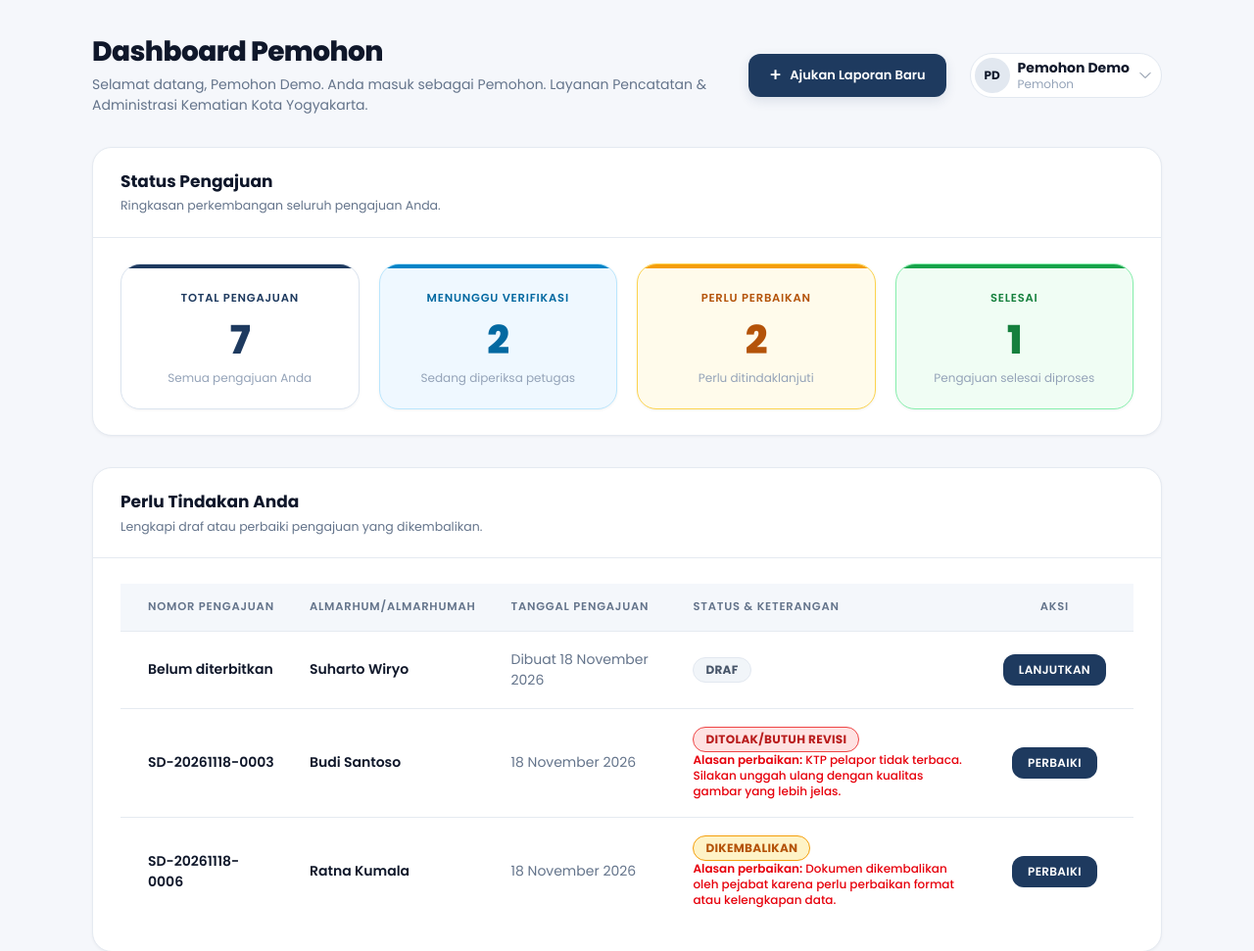
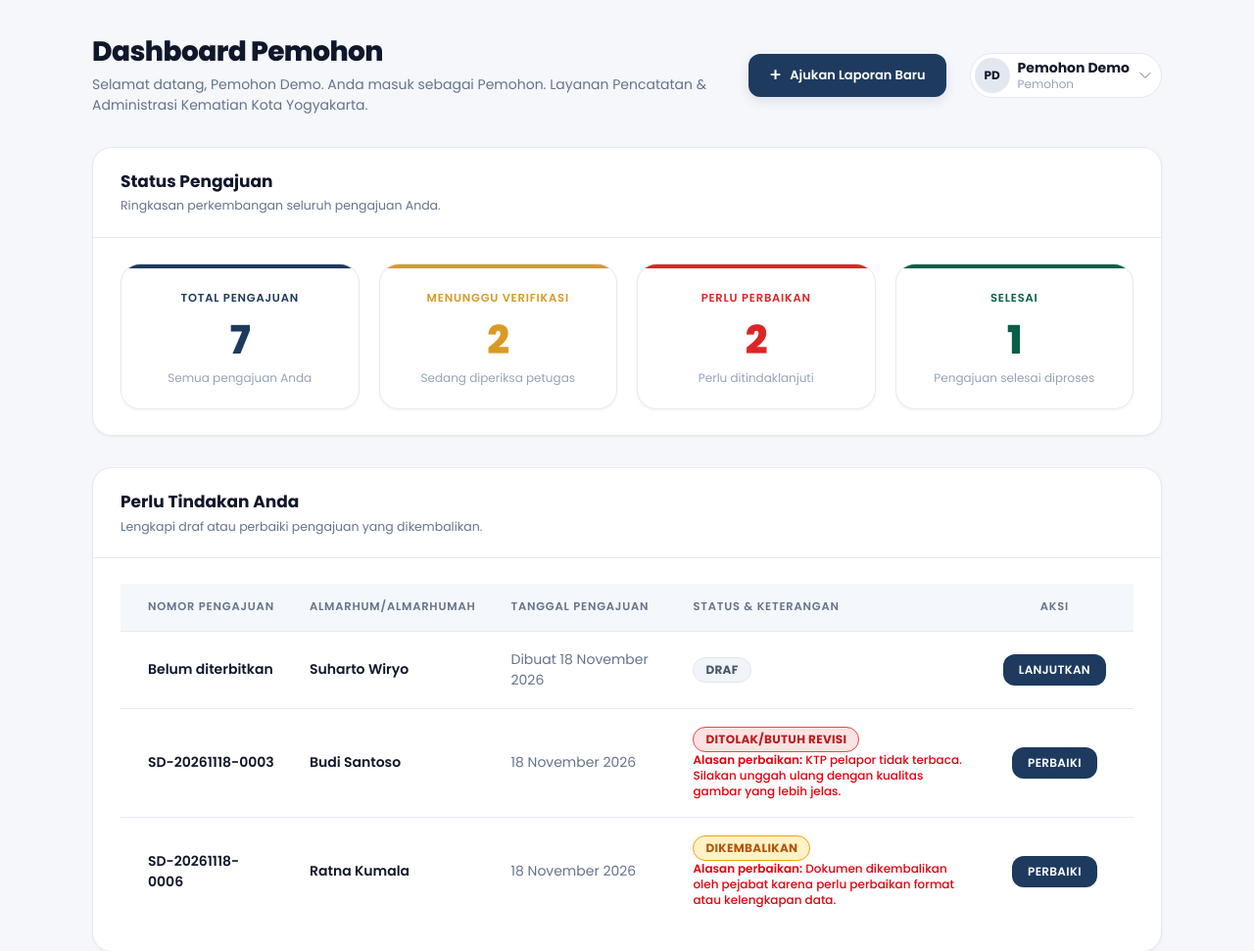
Before and after one commit to AgilePemdigi-2026/SatuDuka, a Laravel app: page /dashboard in a window 1280 px wide. Shown: the top 971 px of the page at 98% size. Run offline with Laravel 12, Linux system fonts and the light colour scheme; a user stored in the database is signed in; data comes from the database, SQL or seed files in the repository; style sheets or scripts are compiled from the project's sources.

Commit message:
Match pemohon KPI colors with verifikator dashboard

```diff
--- a/resources/views/dashboard/pemohon.blade.php
+++ b/resources/views/dashboard/pemohon.blade.php
@@ -25,68 +25,69 @@
         |--------------------------------------------------------------------------
         | Warna KPI Dashboard Pemohon
         |--------------------------------------------------------------------------
-        | Posisi, ukuran, dan struktur KPI tetap mengikuti layout asli.
-        | Warna disesuaikan dengan badge status pengajuan.
+        | Mengikuti KPI Verifikator.
+        | Kartu tetap putih. Hanya garis atas, label, dan angka yang berwarna.
+        | Ukuran, posisi, dan susunan KPI tetap menggunakan CSS layout asli.
         */
 
         /* Total Pengajuan - Navy */
-        .stat--total {
+        .stats .stat--total {
             background: #ffffff;
-            border-color: #dbe4ef;
+            border-color: #E5EAF1;
         }
 
-        .stat--total::before {
-            background: #1e3a5f;
+        .stats .stat--total::before {
+            background: #1E3A5F;
         }
 
-        .stat--total .stat-label,
-        .stat--total .stat-value {
-            color: #1e3a5f;
+        .stats .stat--total .stat-label,
+        .stats .stat--total .stat-value {
+            color: #1E3A5F;
         }
 
-        /* Menunggu Verifikasi - Biru */
-        .stat--menunggu {
-            background: #eff8ff;
-            border-color: #bae6fd;
+        /* Menunggu Verifikasi - Kuning */
+        .stats .stat--menunggu {
+            background: #ffffff;
+            border-color: #E5EAF1;
         }
 
-        .stat--menunggu::before {
-            background: #0284c7;
+        .stats .stat--menunggu::before {
+            background: #D99A24;
         }
 
-        .stat--menunggu .stat-label,
-        .stat--menunggu .stat-value {
-            color: #0369a1;
+        .stats .stat--menunggu .stat-label,
+        .stats .stat--menunggu .stat-value {
+            color: #D99A24;
         }
 
-        /* Perlu Perbaikan - Oranye */
-        .stat--perbaikan {
-            background: #fffbeb;
-            border-color: #fcd34d;
+        /* Perlu Perbaikan - Merah */
+        .stats .stat--perbaikan {
+            background: #ffffff;
+            border-color: #E5EAF1;
         }
 
-        .stat--perbaikan::before {
-            background: #f59e0b;
+        .stats .stat--perbaikan::before {
+            background: #dc2626;
         }
 
-        .stat--perbaikan .stat-label,
-        .stat--perbaikan .stat-value {
-            color: #b45309;
+        .stats .stat--perbaikan .stat-label,
+        .stats .stat--perbaikan .stat-value {
+            color: #dc2626;
         }
 
         /* Selesai - Hijau */
-        .stat--selesai {
-            background: #f0fdf4;
-            border-color: #86efac;
+        .stats .stat--selesai {
+            background: #ffffff;
+            border-color: #E5EAF1;
         }
 
-        .stat--selesai::before {
-            background: #16a34a;
+        .stats .stat--selesai::before {
+            background: #065f46;
         }
 
-        .stat--selesai .stat-label,
-        .stat--selesai .stat-value {
-            color: #15803d;
+        .stats .stat--selesai .stat-label,
+        .stats .stat--selesai .stat-value {
+            color: #065f46;
         }
     </style>
 
@@ -104,64 +105,40 @@
         <div class="card-body">
             <section class="stats">
 
-                {{-- KPI 1: Total Pengajuan --}}
+                {{-- Total Pengajuan --}}
                 <div class="stat stat--total">
-                    <p class="stat-label">
-                        Total Pengajuan
-                    </p>
-
+                    <p class="stat-label">Total Pengajuan</p>
                     <p class="stat-value">
                         {{ $statistikPemohon['total'] }}
                     </p>
-
-                    <p class="stat-note">
-                        Semua pengajuan Anda
-                    </p>
+                    <p class="stat-note">Semua pengajuan Anda</p>
                 </div>
 
-                {{-- KPI 2: Menunggu Verifikasi --}}
+                {{-- Menunggu Verifikasi --}}
                 <div class="stat stat--menunggu">
-                    <p class="stat-label">
-                        Menunggu Verifikasi
-                    </p>
-
+                    <p class="stat-label">Menunggu Verifikasi</p>
                     <p class="stat-value">
                         {{ $statistikPemohon['menunggu'] }}
                     </p>
-
-                    <p class="stat-note">
-                        Sedang diperiksa petugas
-                    </p>
+                    <p class="stat-note">Sedang diperiksa petugas</p>
                 </div>
 
-                {{-- KPI 3: Perlu Perbaikan --}}
+                {{-- Perlu Perbaikan --}}
                 <div class="stat stat--perbaikan">
-                    <p class="stat-label">
-                        Perlu Perbaikan
-                    </p>
-
+                    <p class="stat-label">Perlu Perbaikan</p>
                     <p class="stat-value">
                         {{ $statistikPemohon['perluPerbaikan'] }}
                     </p>
-
-                    <p class="stat-note">
-                        Perlu ditindaklanjuti
-                    </p>
+                    <p class="stat-note">Perlu ditindaklanjuti</p>
                 </div>
 
-                {{-- KPI 4: Selesai --}}
+                {{-- Selesai --}}
                 <div class="stat stat--selesai">
-                    <p class="stat-label">
-                        Selesai
-                    </p>
-
+                    <p class="stat-label">Selesai</p>
                     <p class="stat-value">
                         {{ $statistikPemohon['selesai'] }}
                     </p>
-
-                    <p class="stat-note">
-                        Pengajuan selesai diproses
-                    </p>
+                    <p class="stat-note">Pengajuan selesai diproses</p>
                 </div>
 
             </section>
@@ -173,10 +150,7 @@
         <section class="card" style="margin-top: 32px;">
             <div class="card-head">
                 <div>
-                    <h2 class="card-title">
-                        Perlu Tindakan Anda
-                    </h2>
-
+                    <h2 class="card-title">Perlu Tindakan Anda</h2>
                     <p class="card-desc">
                         Lengkapi draf atau perbaiki pengajuan yang dikembalikan.
                     </p>
@@ -195,16 +169,12 @@
     <section class="card" style="margin-top: 32px;">
         <div class="card-head dashboard-card-head">
             <div>
-                <h2 class="card-title">
-                    Pengajuan Saya
-                </h2>
-
+                <h2 class="card-title">Pengajuan Saya</h2>
                 <p class="card-desc">
                     Pengajuan yang sedang diproses atau sudah selesai.
                 </p>
             </div>
 
-            {{-- Form Pencarian --}}
             <form
                 action="{{ route('pengajuan.status') }}"
                 method="GET"
@@ -219,10 +189,7 @@
                     value="{{ request('nomor') }}"
                 >
 
-                <button
-                    type="submit"
-                    class="btn btn-brand"
-                >
+                <button type="submit" class="btn btn-brand">
                     Cari
                 </button>
             </form>
```
